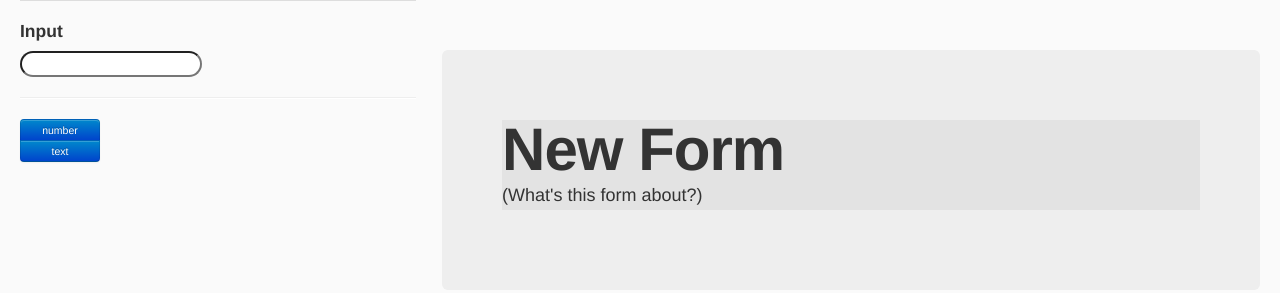
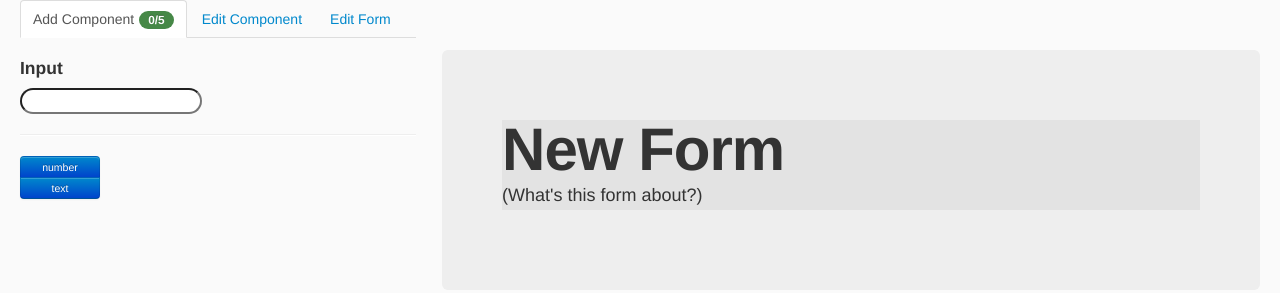
Before and after one commit to gsklee/angular-demo-formbuilder, a website: page app/index.html at #/edit-form in a window 1280 px wide. Drawn offline with Linux system fonts and the light colour scheme.

Commit message:
Rewire controllers

```diff
--- a/app/scripts/controllers/main.js
+++ b/app/scripts/controllers/main.js
@@ -2,7 +2,7 @@
 
 angular.module('angularDemoFormbuilderApp').
 
-controller('AsideCtrl', function(
+controller('MainCtrl', function(
     Form
 ){
     this.Form = Form;
@@ -17,13 +17,17 @@ controller('AsideCtrl', function(
         text: 'Edit Form',
         state: 'main.editForm'
     }];
+}).
 
+controller('AsideCtrl', function(
+    Form
+){
     this.inputTypes = [
         'number',
         'text'
     ];
 
-    this.addToForm = function(options) {
+    this.addComponent = function(options) {
         /*
         // options {
         //     element
@@ -33,10 +37,4 @@ controller('AsideCtrl', function(
 
         Form.maxComponent > Form.components.length && Form.components.push(options);
     };
-}).
-
-controller('MainCtrl', function(
-    Form
-){
-    this.Form = Form;
 });
--- a/app/views/main.add.html
+++ b/app/views/main.add.html
@@ -2,7 +2,7 @@
 <input class="input-medium search-query" ng-model="aside.search">
 <hr>
 <div class="btn-group btn-group-vertical">
-    <button class="btn btn-mini btn-primary" ng-repeat="inputType in aside.inputTypes | filter: aside.search" ng-click="aside.addToForm({
+    <button class="btn btn-mini btn-primary" ng-repeat="inputType in aside.inputTypes | filter: aside.search" ng-click="aside.addComponent({
         element: 'input',
         label: inputType,
         type: inputType
--- a/app/views/main.html
+++ b/app/views/main.html
@@ -2,14 +2,14 @@
     <div class="row-fluid">
         <aside class="span4">
             <ul class="nav nav-tabs">
-                <li ng-repeat="nav in aside.navs" ng-class="{
+                <li ng-repeat="nav in main.navs" ng-class="{
                     'active': $state.current.name == nav.state
                 }">
                     <a ui-sref="{{nav.state}}">{{nav.text}}<span ng-if="$first" ng-class="{
                         'badge': true,
-                        'badge-success': aside.Form.maxComponent > aside.Form.components.length,
-                        'badge-warning': aside.Form.maxComponent == aside.Form.components.length
-                    }">{{aside.Form.components.length}}/{{aside.Form.maxComponent}}</span></a>
+                        'badge-success': main.Form.maxComponent > main.Form.components.length,
+                        'badge-warning': main.Form.maxComponent == main.Form.components.length
+                    }">{{main.Form.components.length}}/{{main.Form.maxComponent}}</span></a>
                 </li>
             </ul>
             <ui-view></ui-view>
```
Also changed, not shown: app/views/main.editForm.html (+2 -2 lines).
